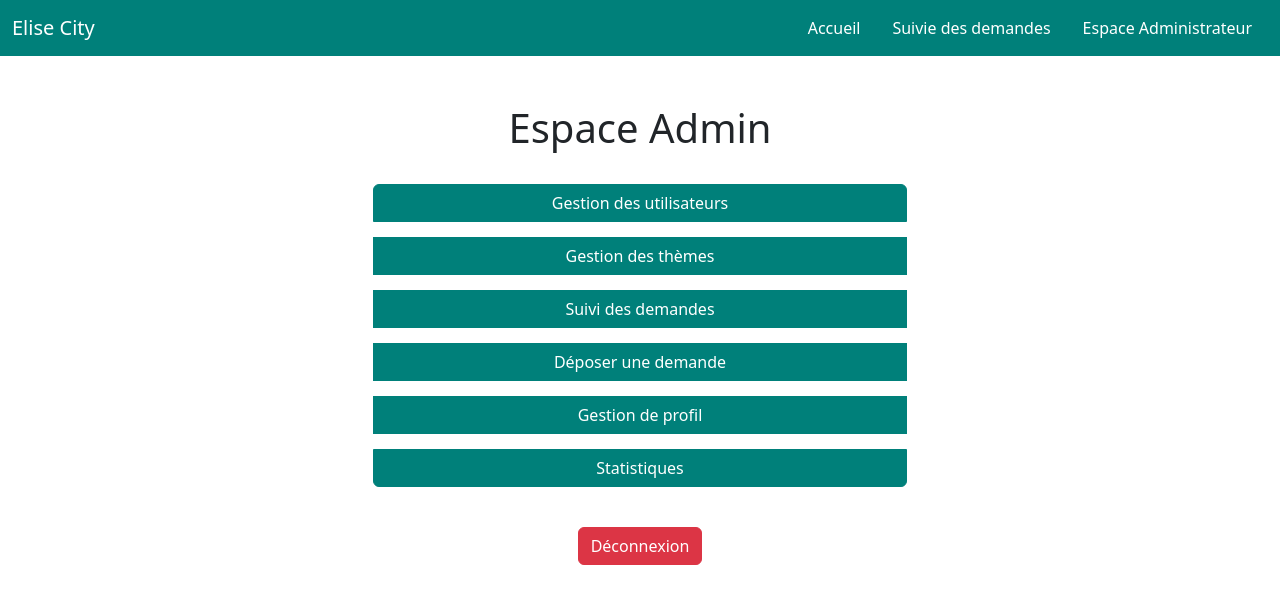
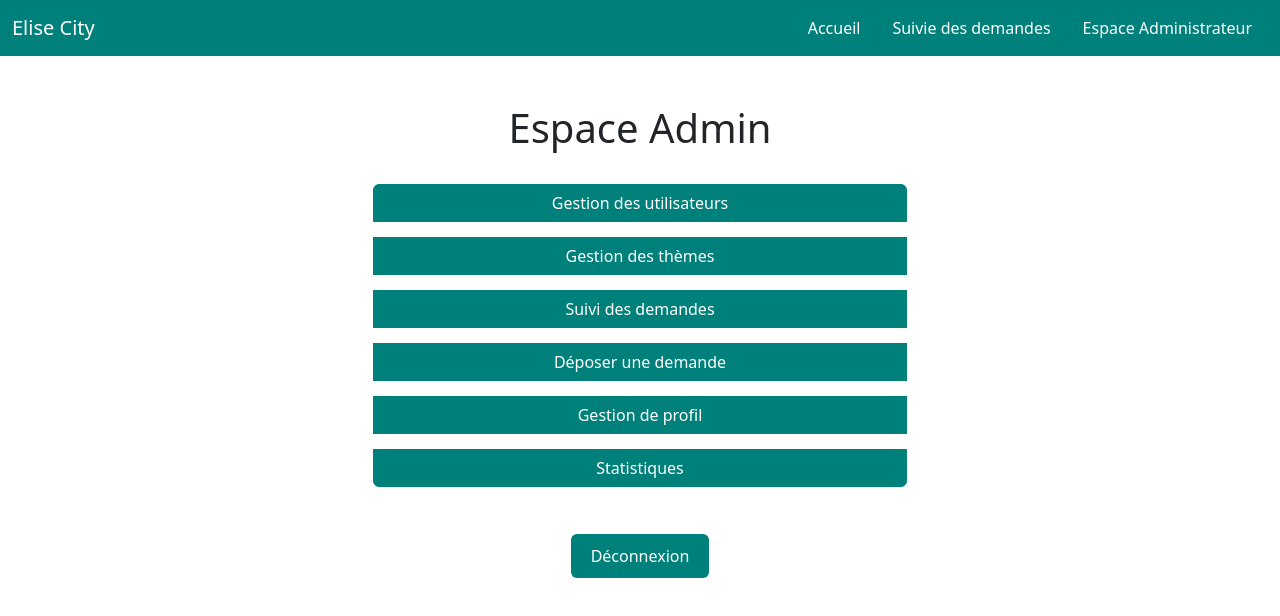
Before and after one commit to ferdawssb/EliseCity-Front, a Vue app: page /espaceadmin in a window 1280 px wide. Shown: the top 616 px of the page. Built offline with nearby package versions, Linux system fonts and the light colour scheme; what vue-toast-notification would draw is missing.

Commit message:
button decon

```diff
--- a/src/views/Espacead.vue
+++ b/src/views/Espacead.vue
@@ -35,11 +35,13 @@
           </button>
         </div>
       </div>
-      <router-link to="/" class="col-12 text-center mt-4" >
-      <div class="btn btn-danger">
-        Déconnexion
-      </div>
-          </router-link>
+      <router-link to="/" class="col-12 text-center mt-4">
+  <div class="btn">
+    <div class="my-custom-button">
+      Déconnexion
+    </div>
+  </div>
+</router-link>
 
 
     </div>
@@ -72,4 +74,11 @@ body {
   border-color: #6f7676 !important;
   box-shadow: none; /* Désactive l'ombre au clic */
 }
+.my-custom-button {
+  background-color: #00807a; /* Couleur bleue par exemple */
+  color: #fff; /* Texte en blanc */
+  padding: 10px 20px; /* Ajustez les marges intérieures pour l'apparence souhaitée */
+ border-radius: 6px; /* Ajoutez une bordure arrondie si nécessaire */
+  /* Ajoutez d'autres styles au besoin */
+}
 </style>
```
